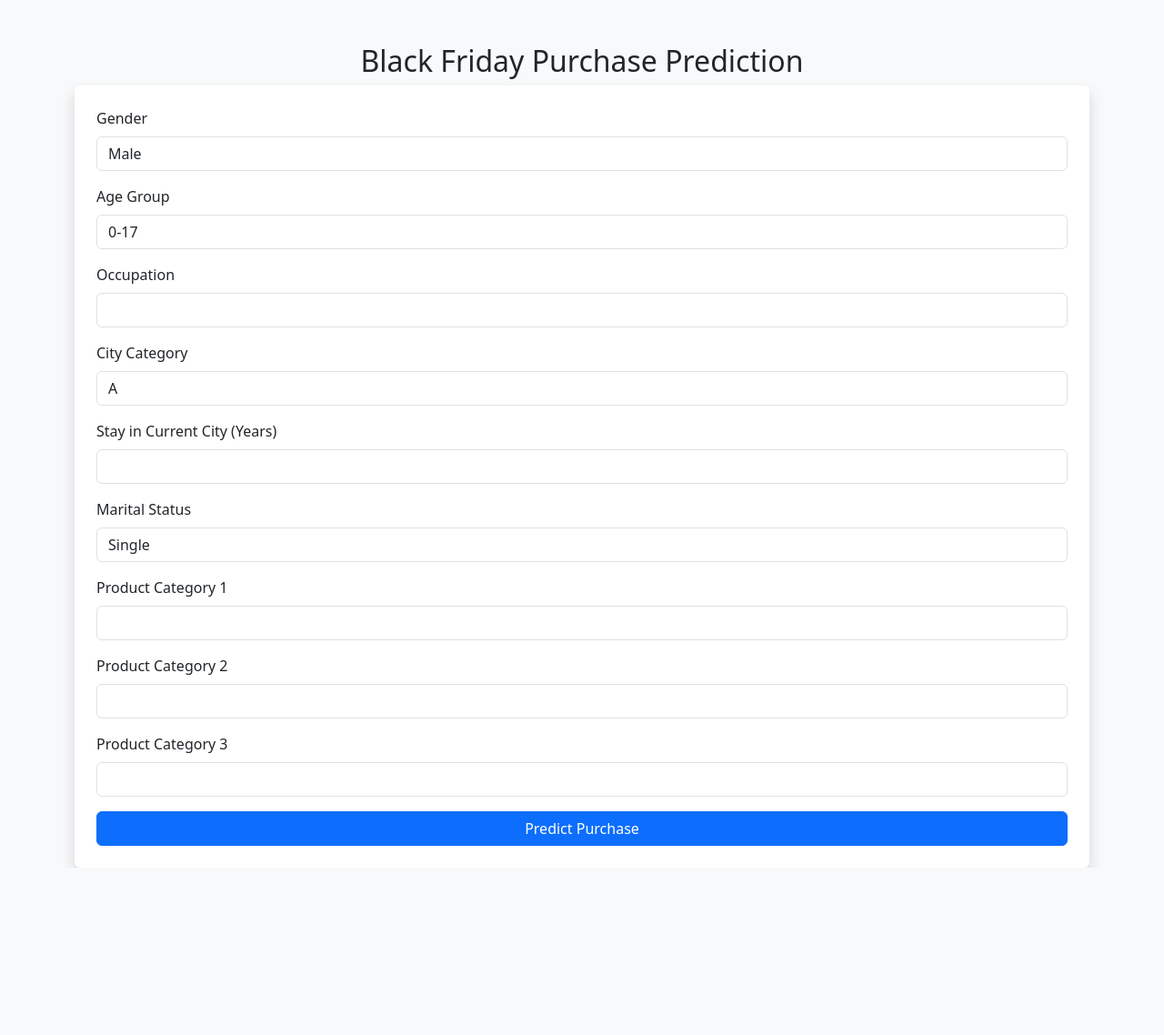
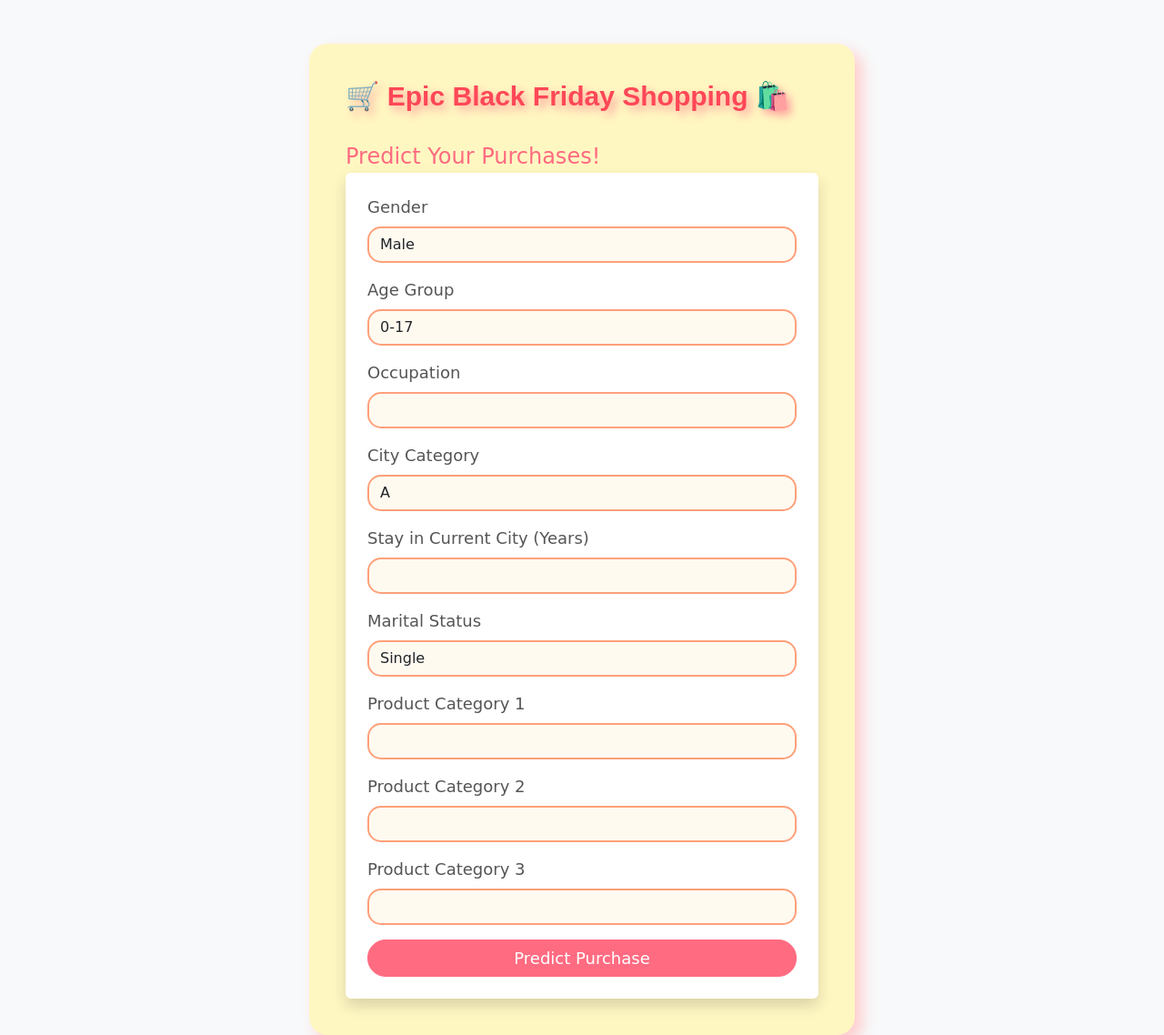
Before and after one commit to krishnabb01/Black-Friday-Sales-Prediction-, a Flask app: page / in a window 1280 px wide. Shown: the whole page at 91% size. Before the commit the page ends 954 px from the top, so only its background shows below. Run offline with Flask 3, Linux system fonts and the light colour scheme; parts of the project's set-up code (start-up, migrations or seed data) failed here and were passed over.

Commit message:
Adding css

```diff
--- /dev/null
+++ b/static/css/style.css
@@ -0,0 +1,114 @@
+body {
+    background-color: #f8f9fa;
+    font-family: Arial, sans-serif;
+}
+
+h2 {
+    color: #007bff;
+}
+
+form {
+    max-width: 600px;
+    margin: auto;
+}
+
+.btn-primary {
+    background-color: #007bff;
+    border-color: #007bff;
+}
+
+.alert-info {
+    font-size: 18px;
+}
+
+/* Apply a cartoonish background */
+body {
+    background-color: #ffe4e1;
+    font-family: 'Comic Sans MS', cursive, sans-serif;
+    margin: 0;
+    padding: 0;
+}
+
+/* Form container */
+.container {
+    background-color: #fff7c2;
+    border-radius: 20px;
+    box-shadow: 8px 8px 16px #ffcccb;
+    padding: 40px;
+    max-width: 600px;
+}
+
+/* Heading */
+h2 {
+    color: #ff6b81;
+    font-weight: bold;
+    text-shadow: 2px 2px 4px #ffa07a;
+}
+
+/* Form fields styling */
+.form-label {
+    font-size: 18px;
+    color: #555;
+}
+
+/* Input and select fields */
+.form-control {
+    border-radius: 15px;
+    border: 2px solid #ffa07a;
+    background-color: #fffaf0;
+    font-size: 16px;
+}
+
+/* Button styling */
+.btn-primary {
+    background-color: #ff6b81;
+    border-color: #ff6b81;
+    font-size: 18px;
+    border-radius: 20px;
+    transition: transform 0.2s;
+}
+
+/* Button hover effect */
+.btn-primary:hover {
+    background-color: #ff4757;
+    border-color: #ff4757;
+    transform: scale(1.05);
+}
+
+/* Prediction message styling */
+.alert-info {
+    background-color: #ffeaa7;
+    border-color: #fbc531;
+    color: #333;
+    border-radius: 20px;
+}
+
+/* Responsive adjustments */
+@media (max-width: 600px) {
+    .container {
+        padding: 20px;
+    }
+}
+
+/* Google Fonts Import */
+@import url('https://fonts.googleapis.com/css2?family=Fredoka:wght@600&display=swap');
+
+/* Title Styling */
+.title {
+    font-size: 30px; /* Increase Font Size */
+    font-weight: bold; /* Bold Text */
+    font-family: 'Fredoka', sans-serif; /* Clean and Modern Font */
+    color: #ff4757; /* Bright Red for Excitement */
+    text-shadow: 5px 5px 10px rgba(255, 105, 135, 0.6); /* Glowing Effect */
+    /* padding: 20px; Add Padding */
+    margin-bottom: 30px; /* Space Below Title */
+    text-align: normal; /* Center Align */
+}
+
+/* Smaller Text for Sub-Title */
+.small-text {
+    font-size: 24px; /* Smaller than the main title */
+    font-weight: normal; /* Optional: Adjust weight */
+    color: #ff6b81; /* Slightly softer color */
+    text-align: center; /* Center Align */
+}
--- a/templates/index.html
+++ b/templates/index.html
@@ -1,14 +1,17 @@
 <!DOCTYPE html>
 <html lang="en">
 <head>
-    <meta charset="UTF-8">
-    <meta name="viewport" content="width=device-width, initial-scale=1.0">
+    <meta charset="UTF-8" />
+    <meta name="viewport" content="width=device-width, initial-scale=1.0" />
     <title>Black Friday Purchase Prediction</title>
-    <link href="https://cdn.jsdelivr.net/npm/bootstrap@5.3.0/dist/css/bootstrap.min.css" rel="stylesheet">
+    <link href="https://cdn.jsdelivr.net/npm/bootstrap@5.3.0/dist/css/bootstrap.min.css" rel="stylesheet" />
+    <link rel="stylesheet" href="{{ url_for('static', filename='css/style.css') }}" />
 </head>
+
 <body class="bg-light">
     <div class="container mt-5">
-        <h2 class="text-center">Black Friday Purchase Prediction</h2>
+        <h2 class="title">🛒 Epic Black Friday Shopping 🛍️</h2>
+        <span class="small-text">Predict Your Purchases!</span>
         <form method="post" action="/predict" class="p-4 bg-white shadow rounded">
             <div class="mb-3">
                 <label class="form-label">Gender</label>
```
